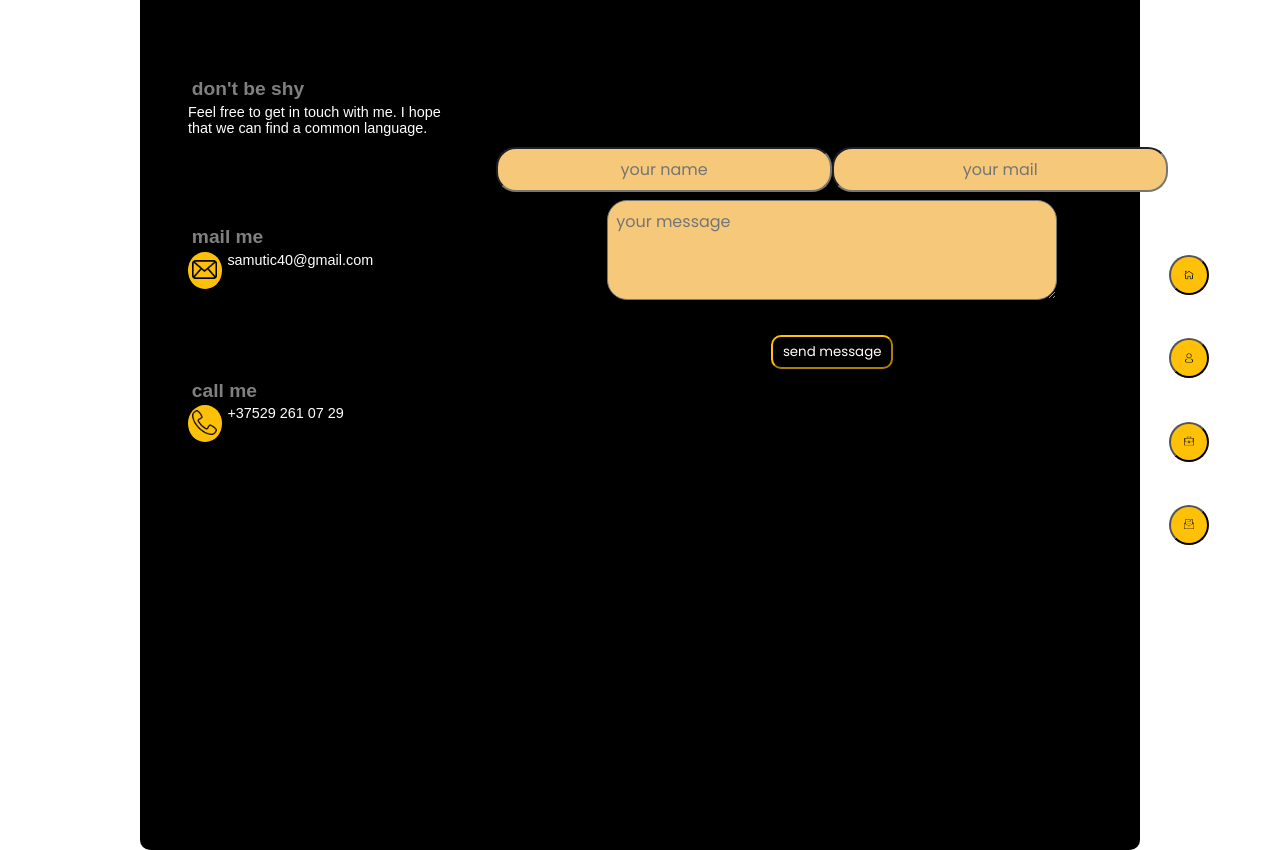
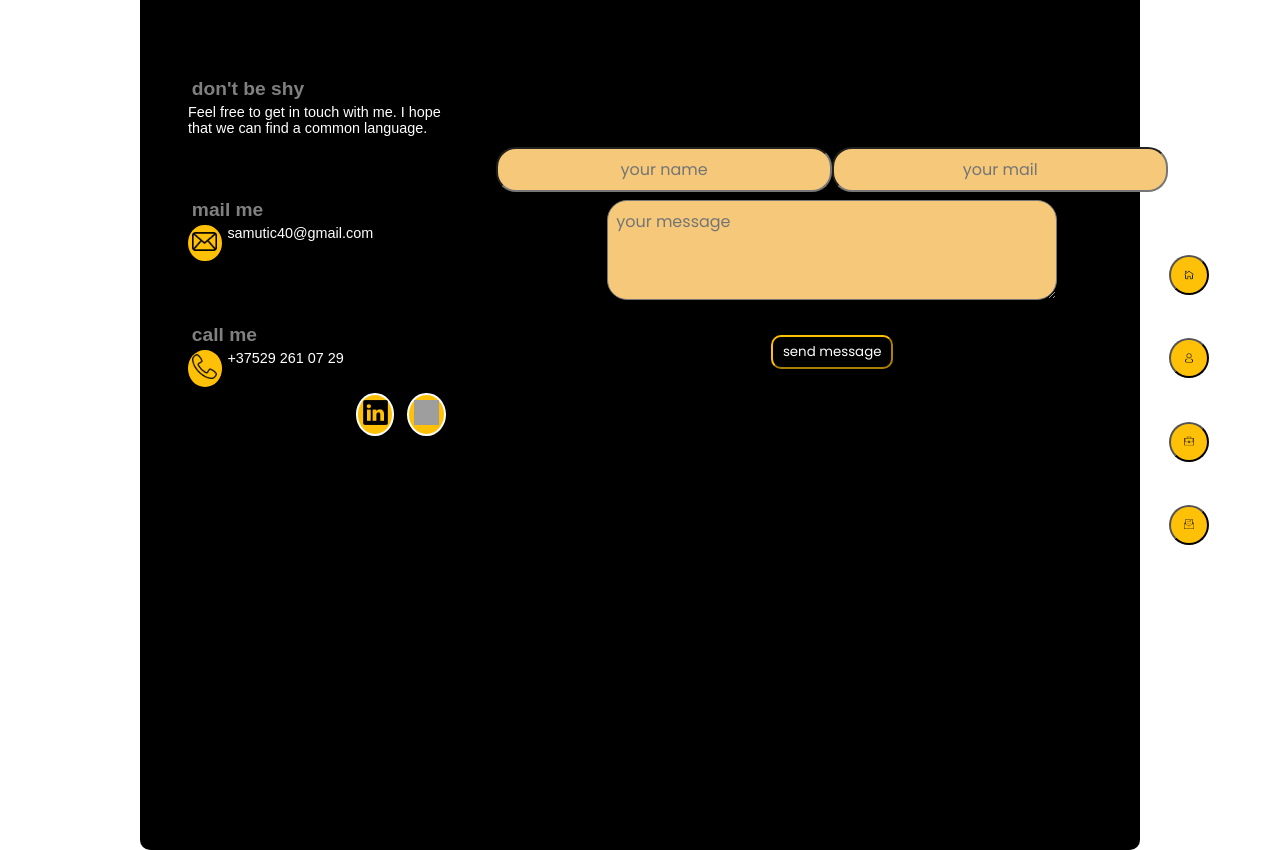
Before and after one commit to Kitty-Sam/portfolio-next, a Next.js app: page /contacts in a window 1280 px wide. Built offline with nearby package versions, Linux system fonts and the light colour scheme; grey boxes are pictures that could not be loaded.

Commit message:
add links in contacts

```diff
--- a/pages/contacts.tsx
+++ b/pages/contacts.tsx
@@ -41,6 +41,18 @@ const Contacts = () => {
                                 +37529 261 07 29
                             </div>
 
+                            <div className={styles.icon}>
+                                <a target="_blank" href={"https://www.linkedin.com/in/екатерина-самута"}>
+                                    <div className={styles.linkedIn}><Image
+                                        src={'/link.png'} alt={"linkedIn"} width='25px' height='25px'/></div>
+                                </a>
+                                <a target="_blank" href={"https://vk.com/samuta93"}>
+                                    <div className={styles.vk}><Image
+                                        src={'/vk.png'} alt={"vk"} width='25px' height='25px'/></div>
+                                </a>
+
+                            </div>
+
                         </div>
                     </div>
 
--- a/styles/Contacts.module.css
+++ b/styles/Contacts.module.css
@@ -94,3 +94,16 @@
     padding: 0.3em;
     margin-right: 0.4em;
 }
+
+.icon {
+    display: flex;
+    justify-content: flex-end;
+
+}
+.linkedIn, .vk {
+    border: 2px solid white;
+    border-radius: 50%;
+    background-color: #ffc107;
+    padding: 0.3em;
+    margin: 0.4em 0.4em;
+}
```
